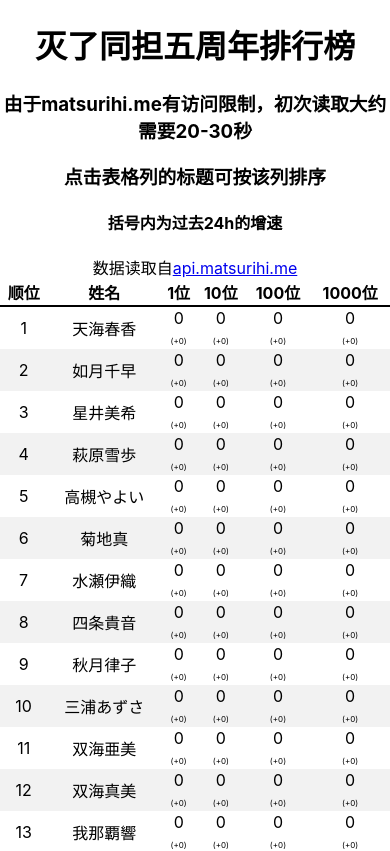
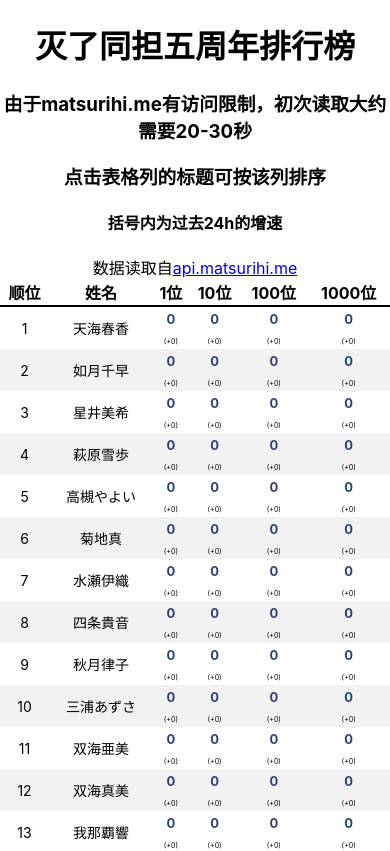
Before and after one commit to andreling01/mltd-ranking, a React (Create React App) app: page / in a window 390 px wide. Shown: the top 851 px of the page. Built offline with nearby package versions, Linux system fonts and the light colour scheme; no server answers; the HTML template or start-up script is replaced by a standard one.

Commit message:
Adjust font style

```diff
--- a/src/App.css
+++ b/src/App.css
@@ -10,20 +10,46 @@
         background-blend-mode: lighten;
     }
 
-    tr:nth-child(even) {background-color: #d4d4d4;}
+    .big-font {
+        font-size:18px;
+    }
+
+    .emphasis-font {
+        font-size: 16px;
+        font-weight: 700;
+        color: #2E407A;
+    }
+
+    .small-font {
+        font-size: 8px;
+    }
 }
 
 @media (max-width: 640px) {
-    tr:nth-child(even) {background-color: #f2f2f2;}
+    .big-font {
+        font-size:14px;
+    }
+
+    .emphasis-font {
+        font-size: 13px;
+        font-weight: 700;
+        color: #2E407A;
+    }
+
+    .small-font {
+        font-size: 7px;
+    }
 }
 
-.text-cetner {
+tr:nth-child(odd) {background-color: white;}
+tr:nth-child(even) {background-color: #f2f2f2;}
+
+
+.text-center {
     text-align: center;
 }
 
-.small-font {
-    font-size: 8px;
-}
+
 
 .table {
     margin: auto;
--- a/src/App.js
+++ b/src/App.js
@@ -5,10 +5,10 @@ import React from "react"
 function App() {
   return (
     <div className="table_container">
-        <h1 className="text-cetner">灭了同担五周年排行榜</h1>
-        <h3 className="text-cetner">由于matsurihi.me有访问限制，初次读取大约需要20-30秒</h3>
-        <h3 className="text-cetner">点击表格列的标题可按该列排序</h3>
-        <h4 className="text-cetner">括号内为过去24h的增速</h4>
+        <h1 className="text-center">灭了同担五周年排行榜</h1>
+        <h3 className="text-center">由于matsurihi.me有访问限制，初次读取大约需要20-30秒</h3>
+        <h3 className="text-center">点击表格列的标题可按该列排序</h3>
+        <h4 className="text-center">括号内为过去24h的增速</h4>
 
         <IdolTable />
     </div>
--- a/src/components/Table/IdolTable.js
+++ b/src/components/Table/IdolTable.js
@@ -163,10 +163,18 @@ export default function IdolTable(props) {
                <tbody>
                     {items.map((idol, index)=> (
                         <tr key={idol.id}>
-                            <td>{index + 1}</td>
-                            <td>{idol.name}</td>
                             <td>
-                                <span>
+                                <span className="big-font">
+                                    {index + 1}
+                                </span>
+                            </td>
+                            <td>
+                                <span className="big-font">
+                                    {idol.name}
+                                </span>
+                            </td>
+                            <td>
+                                <span className="emphasis-font">
                                     {idol.first.toLocaleString()}
                                 </span>
                                 <br />
@@ -175,7 +183,7 @@ export default function IdolTable(props) {
                                 </span>
                             </td>
                             <td>
-                                <span>
+                                <span className="emphasis-font">
                                     {idol.ten.toLocaleString()}
                                 </span>
                                 <br />
@@ -184,7 +192,7 @@ export default function IdolTable(props) {
                                 </span>
                             </td>
                             <td>
-                                <span>
+                                <span className="emphasis-font">
                                     {idol.hundred.toLocaleString()}
                                 </span>
                                 <br />
@@ -193,7 +201,7 @@ export default function IdolTable(props) {
                                 </span>
                             </td>
                             <td>
-                                <span>
+                                <span className="emphasis-font">
                                     {idol.thousand.toLocaleString()}
                                 </span>
                                 <br />
```
